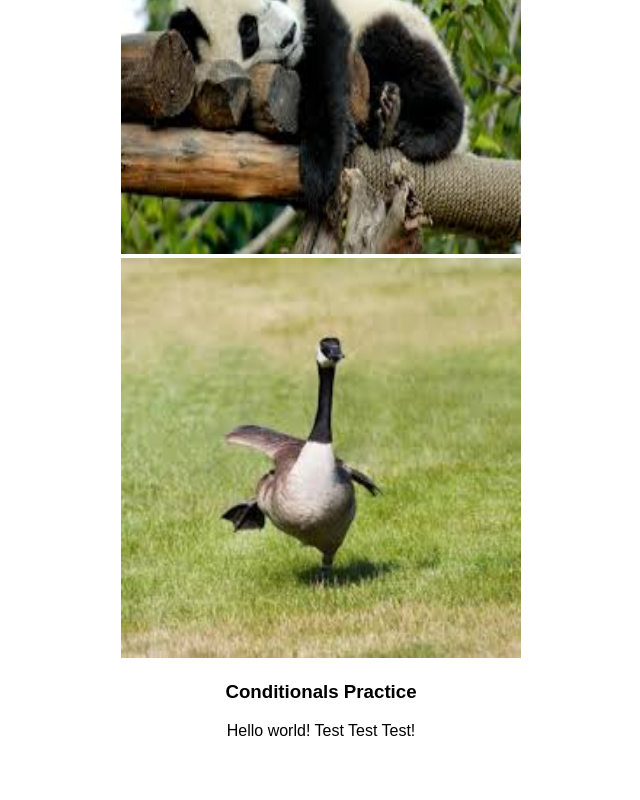
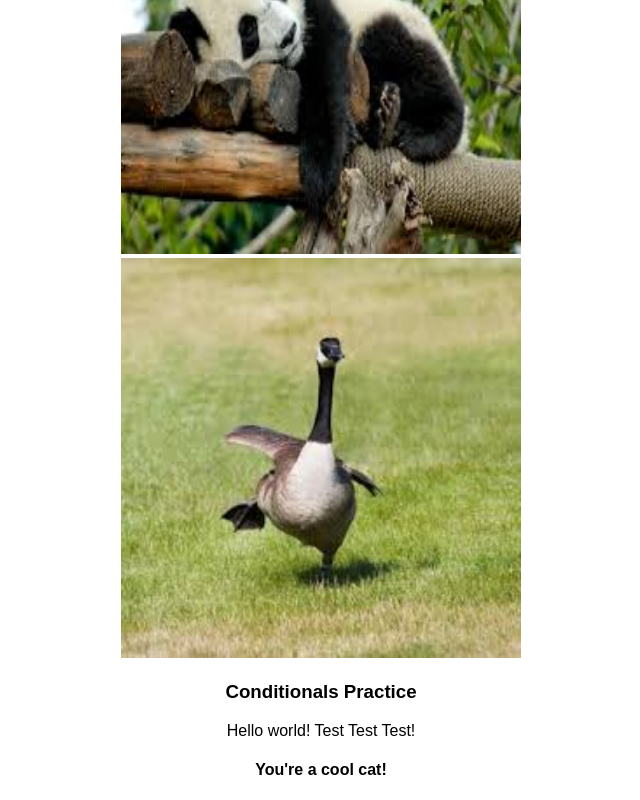
Before and after one commit to emmastout01/react-refresher, a React (Create React App) app: page / in a window 1280 px wide. Shown: the part 395-1195 px from the top of the page, without its empty margins (319-959 px from the left). Before the commit the page ends 1151 px from the top, so only its background shows below. Built offline with nearby package versions, Linux system fonts and the light colour scheme.

Commit message:
added conditional example

```diff
--- a/src/components/Practice/Conditionals.js
+++ b/src/components/Practice/Conditionals.js
@@ -1,4 +1,6 @@
 import React, { Component } from 'react';
+
+let isACat = true;
 
 class Conditionals extends Component {
   render() {
@@ -6,6 +8,9 @@ class Conditionals extends Component {
       <div >
         <h3>Conditionals Practice</h3>
         <p>Hello world! Test Test Test!</p>
+        {/* Below: This is a conditional format that is common in React. It's just vanilla JavaScript. What a handy way to write simple conditionals! */}
+        {/* The format: condition ? if true do this thing : if false do this thing */}
+        <h4>{isACat = true ? 'You\'re a cool cat!' : 'What\'s up dog?'}</h4>
       </div>
     );
   }
```
